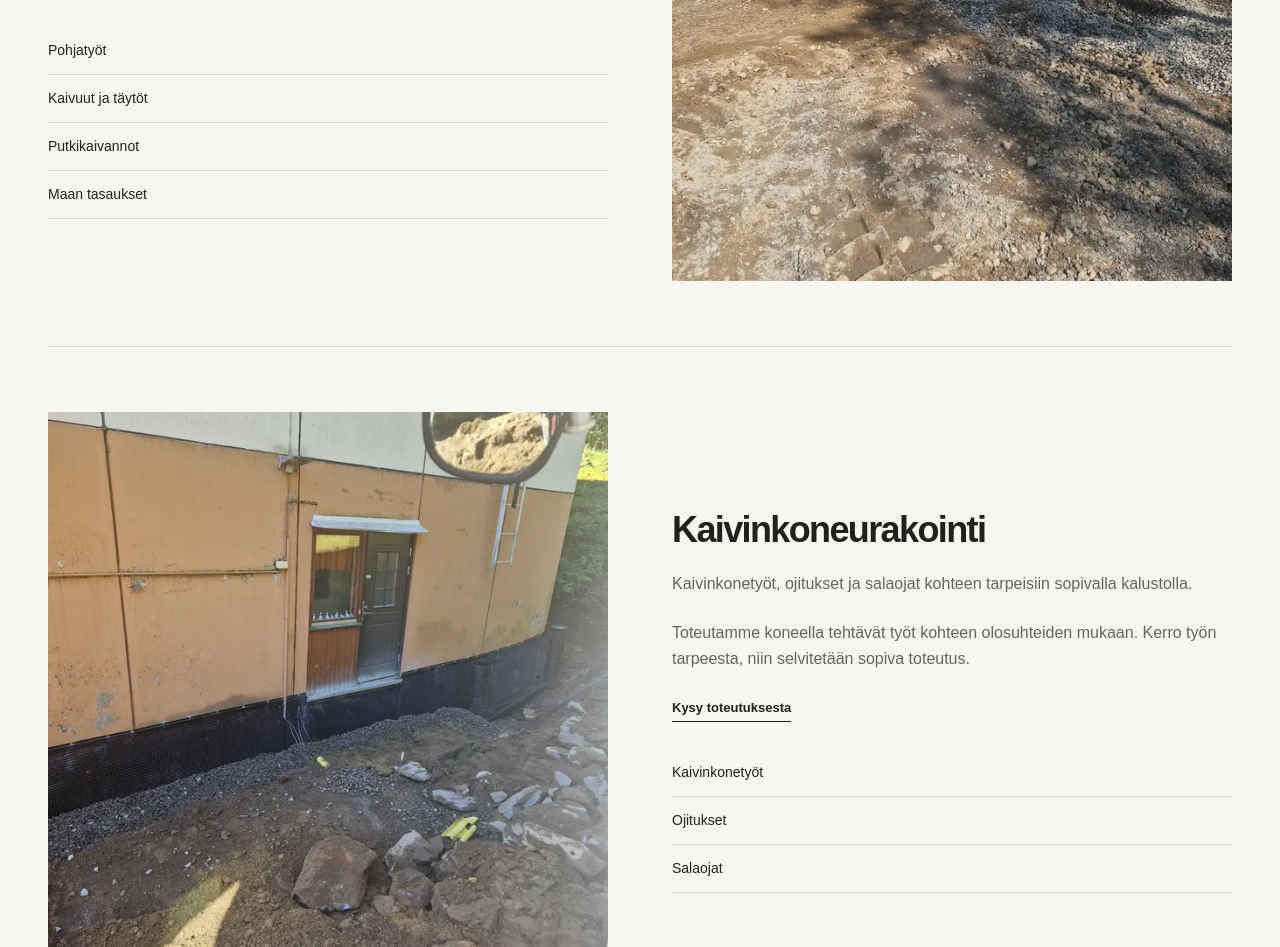
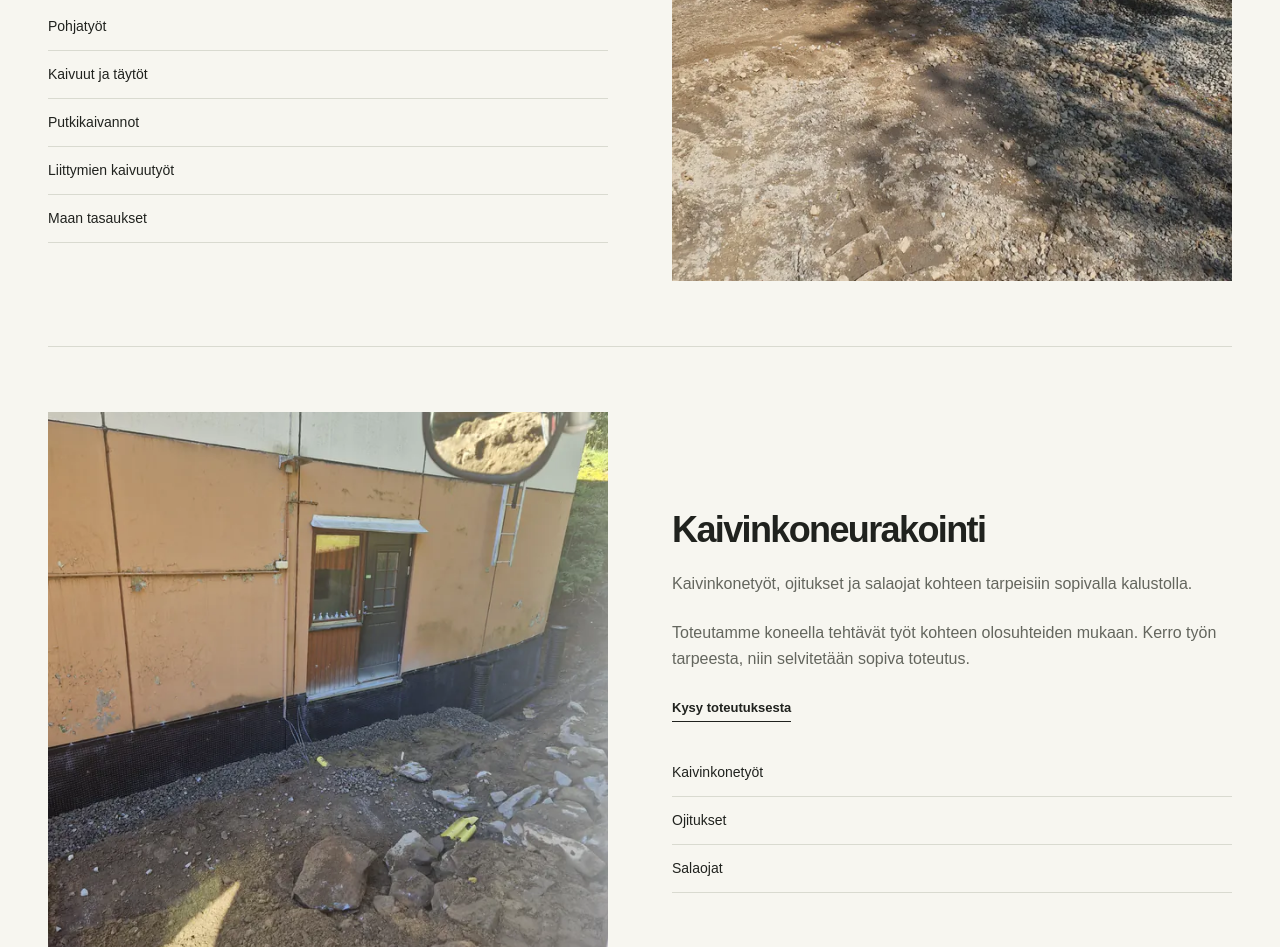
Before and after one commit to haukkaniklas/Heinolannleka, a plain HTML site: page palvelut.html in a window 1280 px wide. Shown: the part 945-1892 px from the top of the page. Drawn offline with Linux system fonts and the light colour scheme.

Commit message:
Update palvelut.html

```diff
--- a/palvelut.html
+++ b/palvelut.html
@@ -83,6 +83,7 @@
                 <li>Pohjatyöt</li>
                 <li>Kaivuut ja täytöt</li>
                 <li>Putkikaivannot</li>
+                <li>Liittymien kaivuutyöt</li>
                 <li>Maan tasaukset</li>
               </ul>
             </div>
```
